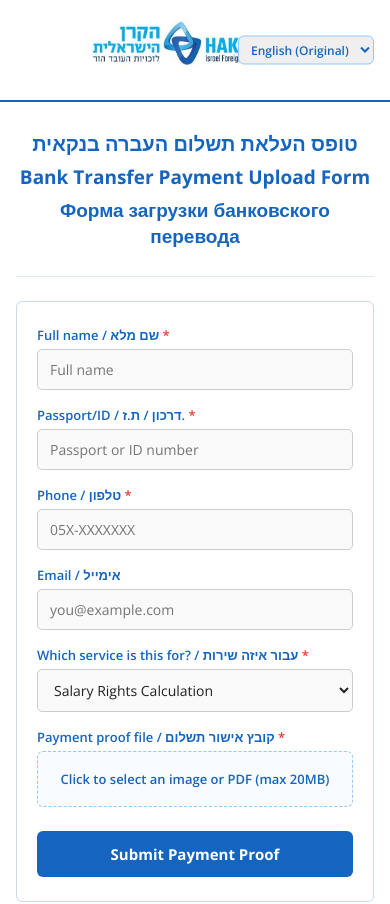
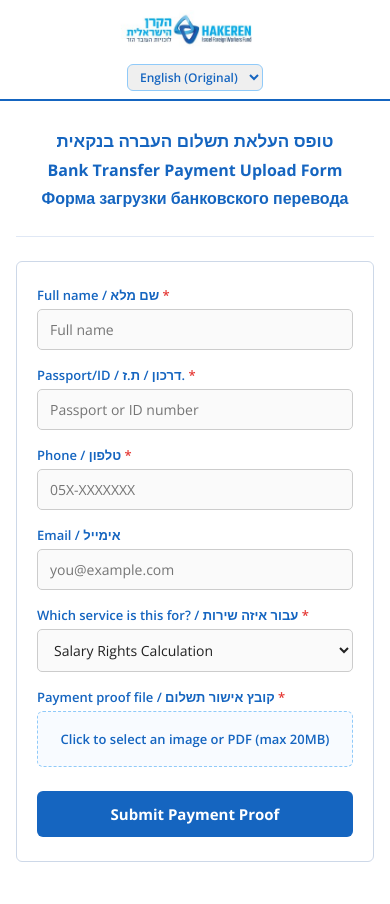
Before and after one commit to HAKEREN26/upload_payment, a Next.js app: page / in a window 390 px wide. Shown: the top 904 px of the page. Built offline with nearby package versions, Linux system fonts and the light colour scheme.

Commit message:
fix: working Google Translate for all languages, permanent Hebrew labels, mobile layout

```diff
--- a/src/app/page.js
+++ b/src/app/page.js
@@ -3,8 +3,11 @@ import { useState, useEffect } from "react";
 import { LOGO_B64 } from "../lib/logo";
 import { validateForm, SERVICE_OPTIONS, DEFAULT_SERVICE } from "../lib/validators";
 
+// Google's widget uses legacy language codes: Hebrew is "iw" (not "he"),
+// Filipino/Tagalog is "tl" ("fil" gets silently dropped from the combo).
 const LANG_MAP = [
   { code: "", label: "English (Original)" },
+  { code: "tl", label: "Filipino (Tagalog)" },
   { code: "ro", label: "Romanian" },
   { code: "uk", label: "Ukrainian" },
   { code: "ru", label: "Russian" },
@@ -15,6 +18,7 @@ const LANG_MAP = [
   { code: "th", label: "Thai" },
   { code: "id", label: "Indonesian" },
   { code: "vi", label: "Vietnamese" },
+  { code: "iw", label: "Hebrew / עברית" },
 ];
 
 function handleLangChange(e) {
@@ -27,9 +31,15 @@ function handleLangChange(e) {
   }
   document.cookie = "googtrans=/en/" + code + ";path=/";
   document.cookie = "googtrans=/en/" + code + ";path=/;domain=" + window.location.hostname;
-  const sel = document.querySelector("#google_translate_element select");
-  if (sel) { sel.value = code; sel.dispatchEvent(new Event("change")); }
-  else window.location.reload();
+  // The default widget layout renders a real <select class="goog-te-combo">;
+  // setting its value and firing change is the reliable programmatic trigger.
+  const combo = document.querySelector(".goog-te-combo");
+  if (combo) {
+    combo.value = code;
+    combo.dispatchEvent(new Event("change", { bubbles: true }));
+  } else {
+    window.location.reload();
+  }
 }
 
 const WEBHOOK_URL = "https://hook.eu1.make.com/mxzz1t7nf666h6xwyfcg71hat1b8zms2";
@@ -71,6 +81,16 @@ const css = `
   .success p{font-size:13px;color:#555;line-height:1.7}
   .hk-ftr{background:#f0f4f8;border-top:2px solid #1565c0;padding:18px 24px;text-align:center;font-size:11px;color:#555;line-height:1.8;margin-top:16px}
   .hk-ftr p{margin-bottom:3px}
+  .goog-te-banner-frame.skiptranslate,.VIpgJd-ZVi9od-ORHb-OEVmcd{display:none !important}
+  body{top:0 !important}
+  @media(max-width:600px){
+    .hk-hdr{padding:10px 12px 8px;flex-direction:column;gap:6px}
+    .hk-hdr img{height:48px}
+    .lang-switch{position:static;transform:none}
+    .lang-switch select{font-size:12px;padding:3px 8px}
+    .title-block h1{font-size:16px}
+    .title-block h1.he{font-size:17px}
+  }
 `;
 
 const INITIAL = { name: "", passportId: "", phone: "", email: "", service: DEFAULT_SERVICE };
@@ -81,10 +101,12 @@ function Header({ showTranslate }) {
     if (window.googleTranslateElementInit) return;
     document.documentElement.lang = "en";
     window.googleTranslateElementInit = function () {
+      // Default layout (no `layout` option) renders a <select class="goog-te-combo">
+      // that handleLangChange drives programmatically. The SIMPLE layout renders
+      // only a link+iframe menu with no select, which cannot be triggered reliably.
       new window.google.translate.TranslateElement({
         pageLanguage: "en",
-        includedLanguages: "ro,uk,ru,zh-CN,si,hi,ar,th,id,vi",
-        layout: window.google.translate.TranslateElement.InlineLayout.SIMPLE,
+        includedLanguages: "tl,ro,uk,ru,zh-CN,si,hi,ar,th,id,vi,iw",
         autoDisplay: false,
       }, "google_translate_element");
     };
@@ -127,6 +149,27 @@ export default function Home() {
   const [submitting, setSubmitting] = useState(false);
   const [submitError, setSubmitError] = useState(null);
   const [submitted, setSubmitted] = useState(false);
+
+  // Google Translate wraps text nodes in <font> tags, which breaks React's
+  // removeChild/insertBefore when it later updates those nodes (e.g. the
+  // submit button label swapping to "Submitting..."). Guard both so a
+  // translated page can't crash mid-submit.
+  useEffect(() => {
+    const origRemoveChild = Node.prototype.removeChild;
+    const origInsertBefore = Node.prototype.insertBefore;
+    Node.prototype.removeChild = function (child) {
+      if (child.parentNode !== this) return child;
+      return origRemoveChild.call(this, child);
+    };
+    Node.prototype.insertBefore = function (newNode, ref) {
+      if (ref && ref.parentNode !== this) return origInsertBefore.call(this, newNode, null);
+      return origInsertBefore.call(this, newNode, ref);
+    };
+    return () => {
+      Node.prototype.removeChild = origRemoveChild;
+      Node.prototype.insertBefore = origInsertBefore;
+    };
+  }, []);
 
   const set = (k, v) => setF(p => ({ ...p, [k]: v }));
 
@@ -180,9 +223,9 @@ export default function Home() {
       <Header showTranslate />
       <div className="pw">
         <div className="title-block">
-          <h1 className="he">טופס העלאת תשלום העברה בנקאית</h1>
+          <h1 className="he notranslate" translate="no">טופס העלאת תשלום העברה בנקאית</h1>
           <h1>Bank Transfer Payment Upload Form</h1>
-          <h1>Форма загрузки банковского перевода</h1>
+          <h1 className="notranslate" translate="no">Форма загрузки банковского перевода</h1>
         </div>
 
         {submitError && (
@@ -195,7 +238,7 @@ export default function Home() {
         <div className="fc">
           <div className="fc-body">
             <div className="field">
-              <label>Full name / שם מלא<span className="req-star"> *</span></label>
+              <label>Full name / <span className="notranslate" translate="no">שם מלא</span><span className="req-star"> *</span></label>
               <input
                 type="text"
                 className={showErrors && errors.name ? "err" : ""}
@@ -207,7 +250,7 @@ export default function Home() {
             </div>
 
             <div className="field">
-              <label>Passport/ID / דרכון / ת.ז.<span className="req-star"> *</span></label>
+              <label>Passport/ID / <span className="notranslate" translate="no">דרכון / ת.ז.</span><span className="req-star"> *</span></label>
               <input
                 type="text"
                 className={showErrors && errors.passportId ? "err" : ""}
@@ -219,7 +262,7 @@ export default function Home() {
             </div>
 
             <div className="field">
-              <label>Phone / טלפון<span className="req-star"> *</span></label>
+              <label>Phone / <span className="notranslate" translate="no">טלפון</span><span className="req-star"> *</span></label>
               <input
                 type="tel"
                 className={showErrors && errors.phone ? "err" : ""}
@@ -232,7 +275,7 @@ export default function Home() {
             </div>
 
             <div className="field">
-              <label>Email / אימייל</label>
+              <label>Email / <span className="notranslate" translate="no">אימייל</span></label>
               <input
                 type="email"
                 className={showErrors && errors.email ? "err" : ""}
@@ -244,9 +287,10 @@ export default function Home() {
             </div>
 
             <div className="field">
-              <label>Which service is this for? / עבור איזה שירות<span className="req-star"> *</span></label>
+              <label>Which service is this for? / <span className="notranslate" translate="no">עבור איזה שירות</span><span className="req-star"> *</span></label>
               <select
-                className={showErrors && errors.service ? "err" : ""}
+                className={`notranslate${showErrors && errors.service ? " err" : ""}`}
+                translate="no"
                 value={f.service}
                 onChange={e => set("service", e.target.value)}
               >
@@ -258,7 +302,7 @@ export default function Home() {
             </div>
 
             <div className="field">
-              <label>Payment proof file / קובץ אישור תשלום<span className="req-star"> *</span></label>
+              <label>Payment proof file / <span className="notranslate" translate="no">קובץ אישור תשלום</span><span className="req-star"> *</span></label>
               <label className={`file-drop${showErrors && errors.file ? " err" : ""}`}>
                 <input
                   type="file"
```
